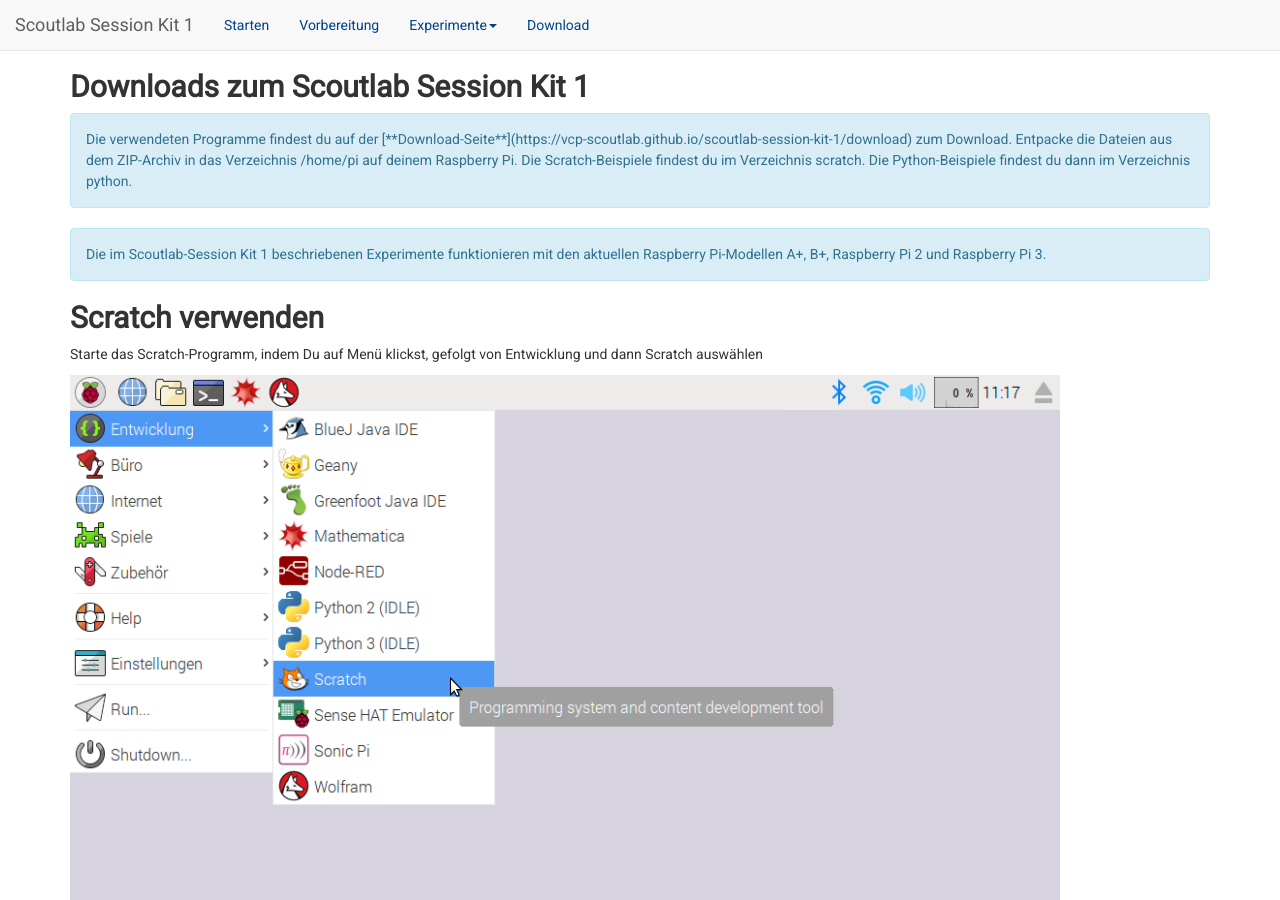
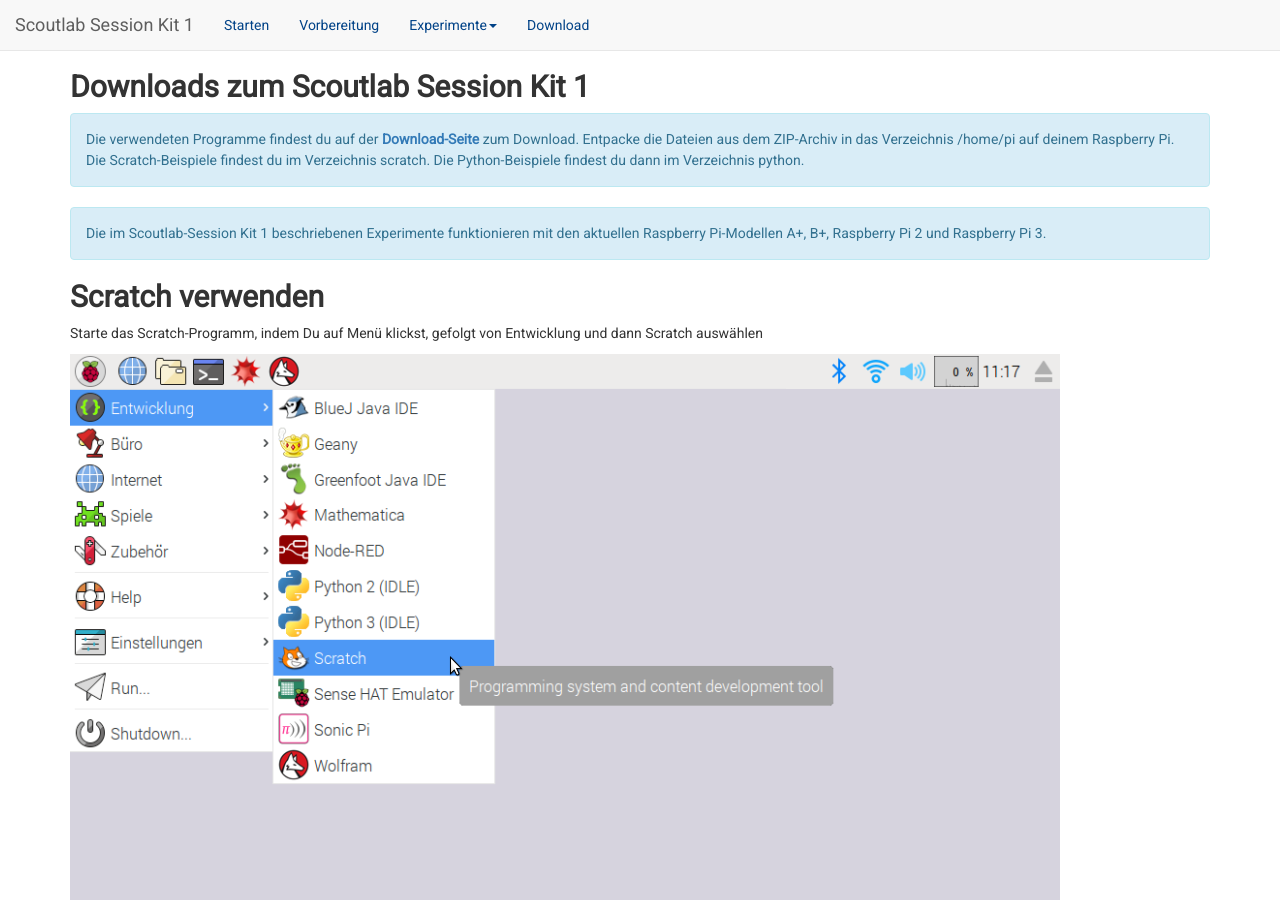
Before and after one commit to vcp-scoutlab/vcp-scoutlab.github.io, a Jekyll site: the page built from 2-Einleitung.md, in a window 1280 px wide and 900 px high. Built offline with Jekyll 4.4.1, drawn with Linux system fonts in a browser that asks for light colours.

Commit message:
link korrigiert

```diff
--- a/2-Einleitung.md
+++ b/2-Einleitung.md
@@ -4,7 +4,7 @@
 permalink: /vorbereitung
 ---
 ## Downloads zum Scoutlab Session Kit 1
-<div class="alert alert-info" role="alert">Die verwendeten Programme findest du auf der [**Download-Seite**](https://vcp-scoutlab.github.io/scoutlab-session-kit-1/download) zum Download.
+<div class="alert alert-info" role="alert">Die verwendeten Programme findest du auf der <a href="https://vcp-scoutlab.github.io/scoutlab-session-kit-1/download"><strong>Download-Seite</strong></a> zum Download.
 Entpacke die Dateien aus dem ZIP-Archiv in das Verzeichnis /home/pi auf deinem Raspberry Pi.
 Die Scratch-Beispiele findest du im Verzeichnis scratch.
 Die Python-Beispiele findest du dann im Verzeichnis python.</div>
```
